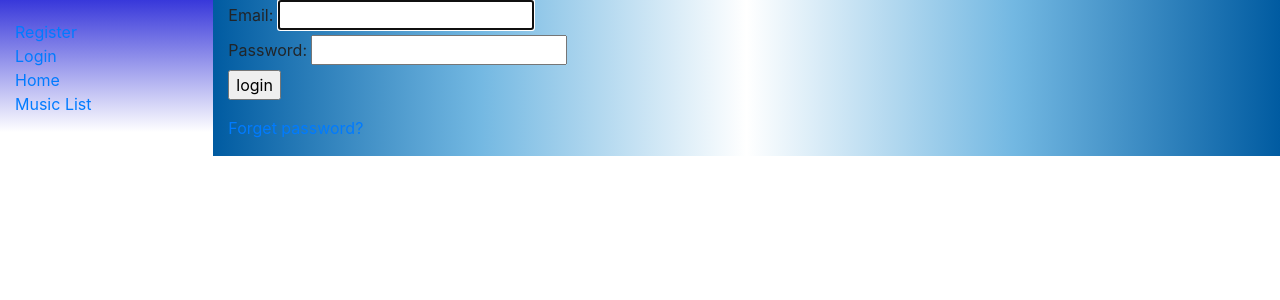
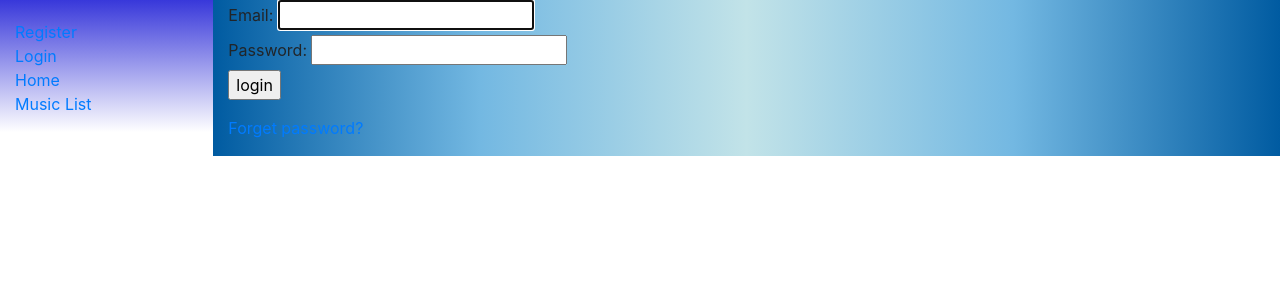
Before and after one commit to Tinky1224/sekai, a Django app: page /accounts/login/?next=/catalog/add_music/ in a window 1280 px wide. Shown: the top 300 px of the page. Run offline with Django 4.2, Linux system fonts and the light colour scheme; some libraries are stand-ins or nearby versions.

Commit message:
update maincontent background color

```diff
--- a/catalog/templates/base.html
+++ b/catalog/templates/base.html
@@ -14,7 +14,7 @@
 
             #maincontent {
                 height: 100%;
-                background: linear-gradient(to right, rgb(0, 91, 161), rgb(115, 184, 226), white, rgb(115, 184, 226), rgb(0, 91, 161));
+                background: linear-gradient(to right, rgb(0, 91, 161), rgb(115, 184, 226), rgb(194, 227, 232), rgb(115, 184, 226), rgb(0, 91, 161));
             }
         </style>
     </head>
```
